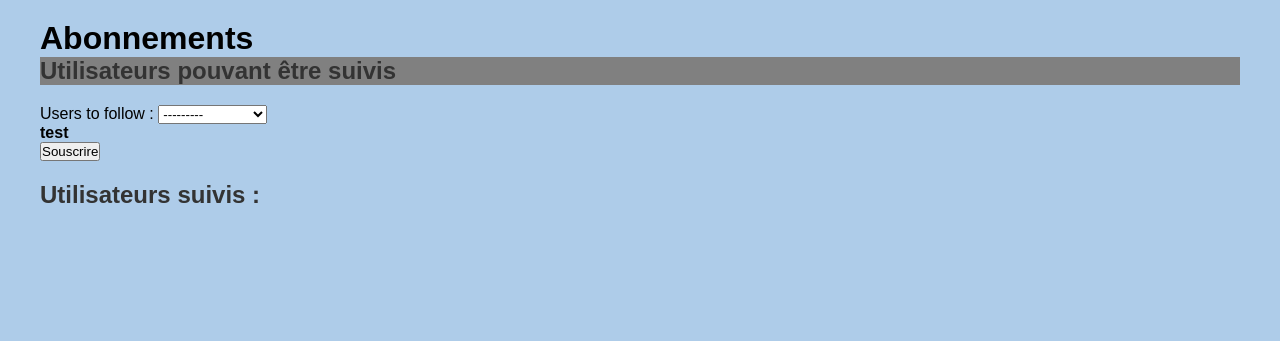
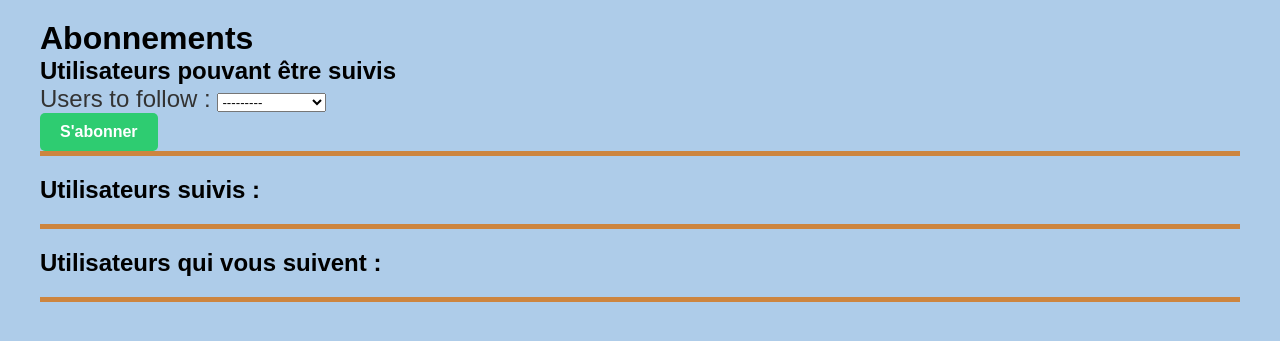
Before and after one commit to samichelly/P9__Django_web_app, a Django app: page /subscription/ in a window 1280 px wide. Shown: the part 251-592 px from the top of the page. Run offline with Django 4.2, Linux system fonts and the light colour scheme; a user stored in the database is signed in; data comes from the database, SQL or seed files in the repository; both versions use the stored data as it was after the commit.

Commit message:
Ajout de l'affichage des followers

```diff
--- a/LITReview/app_books/static/styles.css
+++ b/LITReview/app_books/static/styles.css
@@ -255,18 +255,26 @@ nav ul li a:hover {
 
 
 /* Subscription */
-/* styles.css */
-
 .users-heading {
+    display: flex;
+    flex-direction: column;
     font-size: 24px;
     color: #333;
     margin-bottom: 20px;
-    background-color: gray;
+    border-bottom: 5px solid peru;
 }
 
 .followed-heading {
     font-size: 24px;
     color: #333;
+    border-bottom: 5px solid peru;
     margin-top: 20px;
     margin-bottom: 20px;
 }
+
+.followers-heading {
+    font-size: 24px;
+    border-bottom: 5px solid peru;
+    margin-top: 20px;
+    margin-bottom: 20px;
+}
--- a/LITReview/app_books/templates/subscription.html
+++ b/LITReview/app_books/templates/subscription.html
@@ -3,23 +3,40 @@
 
 {% block content %}
 <h1>Abonnements</h1>
-<h2 class="users-heading">Utilisateurs pouvant être suivis</h2>
+<h2>Utilisateurs pouvant être suivis</h2>
+<div class="users-heading">
     <form method="post">
         {% csrf_token %}
         {{ form.as_p }}
-    <h4>test</h4>
-    <button type="submit">Souscrire</button>
+        <button class="button success-button" type="submit">S'abonner</button>
     </form>
+</div>
 
-<h2 class="followed-heading">Utilisateurs suivis :</h2>
+
+
+<h2>Utilisateurs suivis :</h2>
+<div class="followed-heading">
     <form method="post">
         {% csrf_token %}
         {% for followed in request.user.following.all %}
         <div>
             {{ followed.followed_user.username }}
-        <a href="{% url 'unfollow_user' followed.followed_user.id %}" class="button danger-button">Se
-            désabonner</a>
+            <a href="{% url 'unfollow_user' followed.followed_user.id %}" class="button danger-button">Se désabonner</a>
         </div>
         {% endfor %}
     </form>
+</div>
+
+<h2>Utilisateurs qui vous suivent :</h2>
+<div class="followers-heading">
+    <form method="post">
+        {% csrf_token %}
+        {% for follower in request.user.followed_by.all %}
+        <div>
+            {{ follower.user.username }}
+        </div>
+        {% endfor %}
+    </form>
+</div>
+
 {% endblock %}
```
Also changed, not shown: LITReview/db.sqlite3. Lines whose indentation alone changed are shown as unchanged.
